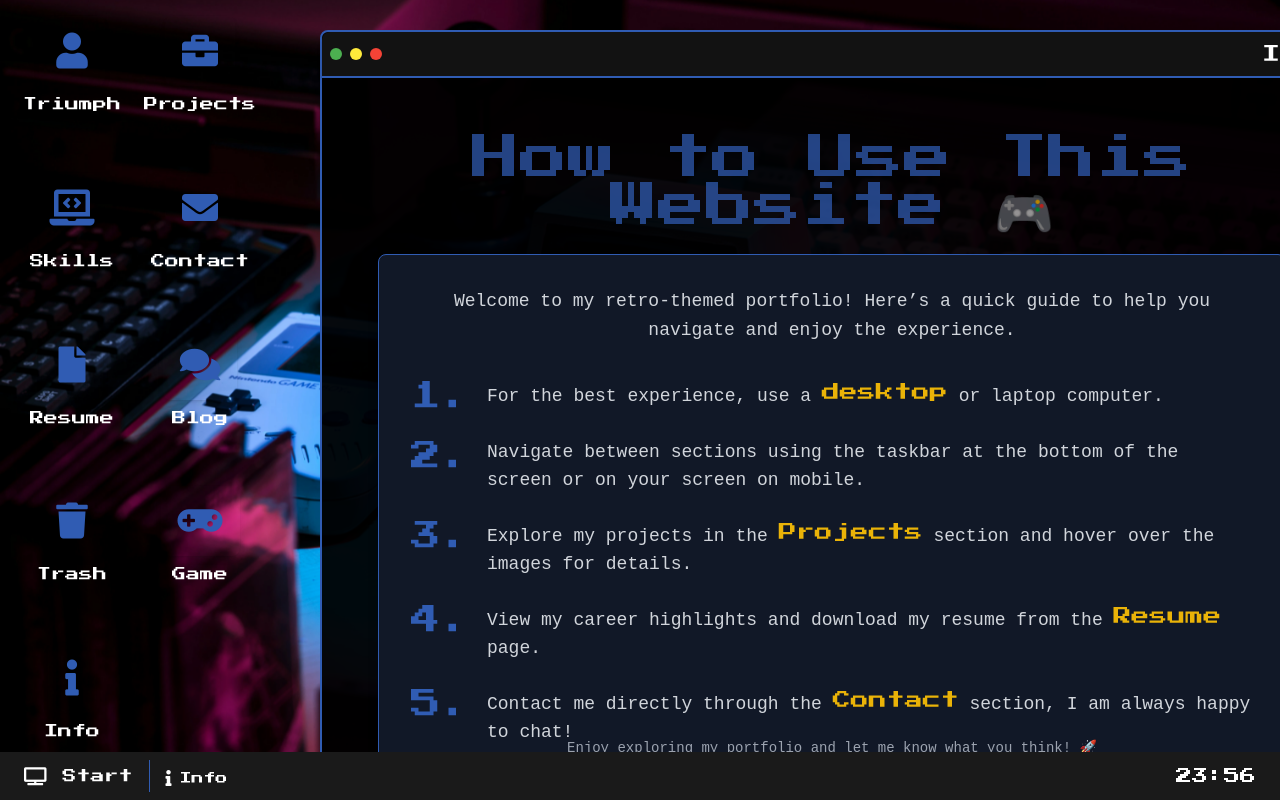
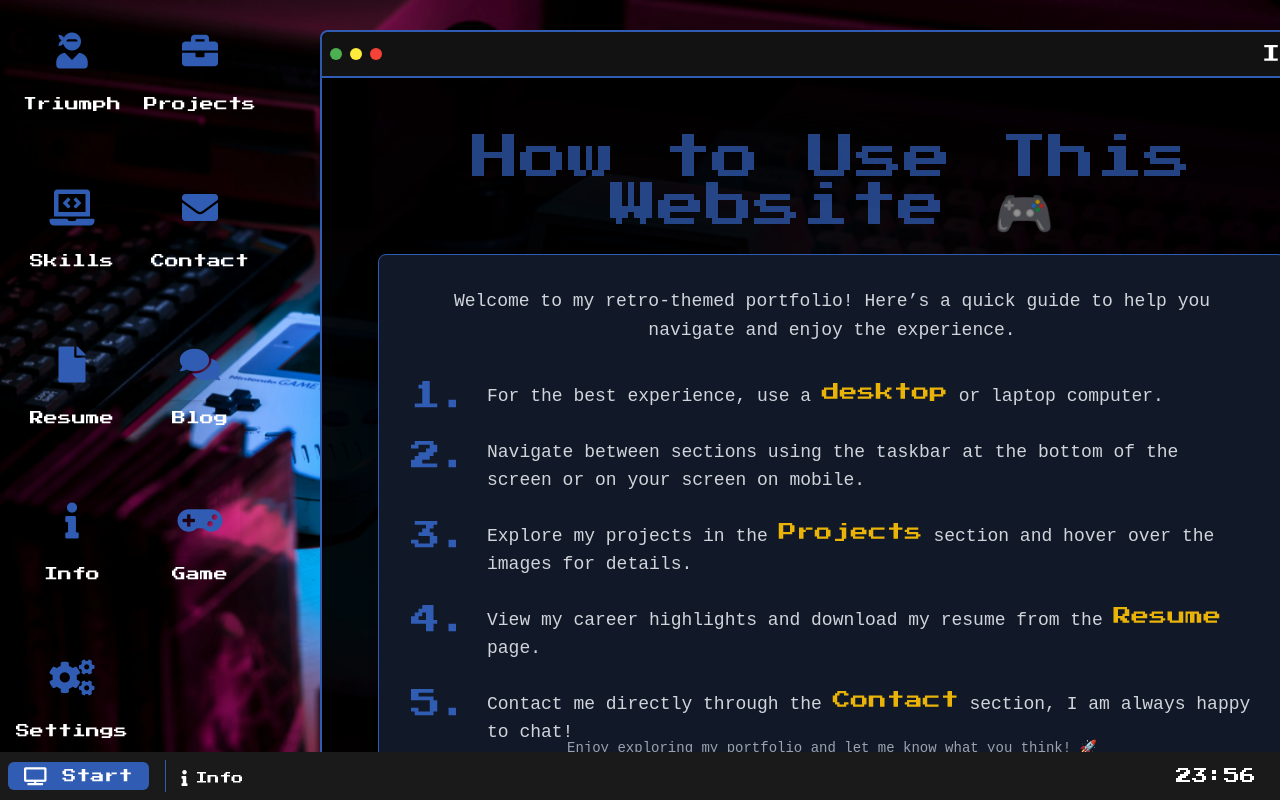
Before and after one commit to TriumphNdlovu/triumph-portfolio, a Next.js app: page / in a window 1280 px wide. Built offline with nearby package versions, Linux system fonts and the light colour scheme.

Commit message:
replaced Trash with settings

```diff
--- a/src/Components/Trash/page.tsx
+++ b/src/Components/Settings/page.tsx
@@ -1,4 +1,4 @@
-export default function Trash() {
+export default function Settings() {
   return (
     <section className="p-8 text-center relative">
       <h1 className="text-5xl text-neonGreen font-pixel mb-6 animate-pulse">
--- a/src/app/page.tsx
+++ b/src/app/page.tsx
@@ -6,9 +6,10 @@ import Skills from '@/Components/Skills/page';
 import Contact from '@/Components/Contact/page';
 import Resume from '@/Components/Resume/page';
 import Blog from '@/Components/Blog/page';
-import Trash from '@/Components/Trash/page';
+import Trash from '@/Components/Settings/page';
 import Game from '@/Components/Game/page';
 import Info from '@/Components/Info/page';
+import Settings from '@/Components/Settings/page';
 
 export default function Home() {
   const [openWindows, setOpenWindows] = useState<string[]>([]);
@@ -147,7 +148,7 @@ export default function Home() {
     <div className="bg-black absolute inset-0 select-none">
       <div className="bg-[url('/background.webp')] bg-opacity-60 bg-cover bg-center bg-fixed text-white h-screen flex justify-center items-center overflow-y-clip overflow-x-clip">
         <div className="fixed top-0 left-0 h-full font-pixel grid grid-cols-3 sm:grid-cols-3 lg:grid-cols-3 xl:grid-cols-2 gap-4 p-4 z-50 overflow-y-auto">
-          {['Triumph', 'projects', 'skills', 'contact', 'resume', 'blog', 'Trash', 'Game', 'info'].map((section) => (
+          {['Triumph', 'projects', 'skills', 'contact', 'resume', 'blog','info' , 'Game','Settings' ].map((section) => (
             <div
               key={section}
               className="flex flex-col items-center cursor-pointer transform transition duration-300"
@@ -157,7 +158,7 @@ export default function Home() {
                 <i
                   className={`fas fa-${
                     section === 'Triumph'
-                      ? 'user'
+                      ? 'user-ninja'
                       : section === 'projects'
                       ? 'briefcase'
                       : section === 'skills'
@@ -168,10 +169,10 @@ export default function Home() {
                       ? 'file'
                       : section === 'blog'
                       ? 'comments'
-                      : section === 'Trash'
-                      ? 'trash'
                       : section === 'info'
                       ? 'info'
+                      : section === 'Settings'
+                      ? 'cogs'
                       : 'gamepad'
                   } text-4xl text-neonGreen`}
                 ></i>
@@ -227,9 +228,9 @@ export default function Home() {
                     {window === 'contact' && <Contact />}
                     {window === 'resume' && <Resume />}
                     {window === 'blog' && <Blog />}
-                    {window === 'Trash' && <Trash />}
                     {window === 'info' && <Info />}
                     {window === 'Game' && <Game />}
+                    {window === 'Settings' && <Settings />}
                   </div>
                 </div>
               ),
@@ -238,7 +239,7 @@ export default function Home() {
 
         <div className="fixed bottom-0 left-0 right-0 bg-[#1A1A1A] text-white sm:flex items-center h-12 p-2 shadow-lg font-pixel z-[60] hidden">
           <div
-            className="start-button flex items-center space-x-4 px-4 cursor-pointer hover:bg-[#3a3a3a] rounded-md py-1"
+            className="start-button flex items-center space-x-4 px-4 cursor-pointer bg-neonGreen mr-4 hover:bg-[#3a3a3a] rounded-md py-1"
             onClick={toggleStartMenu}
           >
             <i className="fas fa-tv text-lg"></i>
@@ -248,7 +249,7 @@ export default function Home() {
           {startMenuOpen && (
             <div className="absolute bottom-12 left-4 bg-[#121212] border-2 border-neonGreen rounded-lg p-4 shadow-md z-50">
               <ul className="font-pixel text-sm">
-                {['Triumph', 'projects', 'skills', 'contact', 'resume', 'blog', 'Trash', 'Game', 'info'].map((section) => (
+                {['Triumph', 'projects', 'skills', 'contact', 'resume', 'blog','info', 'Game',  'Settings'].map((section) => (
                   <li
                     key={section}
                     className="cursor-pointer hover:bg-[#3a3a3a] rounded-md px-2 py-1"
@@ -275,7 +276,7 @@ export default function Home() {
               <i
                 className={`fas fa-${
                   window === 'Triumph'
-                    ? 'user'
+                    ? 'user-ninja'
                     : window === 'projects'
                     ? 'briefcase'
                     : window === 'skills'
@@ -286,10 +287,10 @@ export default function Home() {
                     ? 'file'
                     : window === 'blog'
                     ? 'comments'
-                    : window === 'Trash'
-                    ? 'trash'
                     : window === 'info'
                     ? 'info'
+                    : window === 'Settings'
+                    ? 'cogs'
                     : 'gamepad'
                 }`}
               ></i>
```
